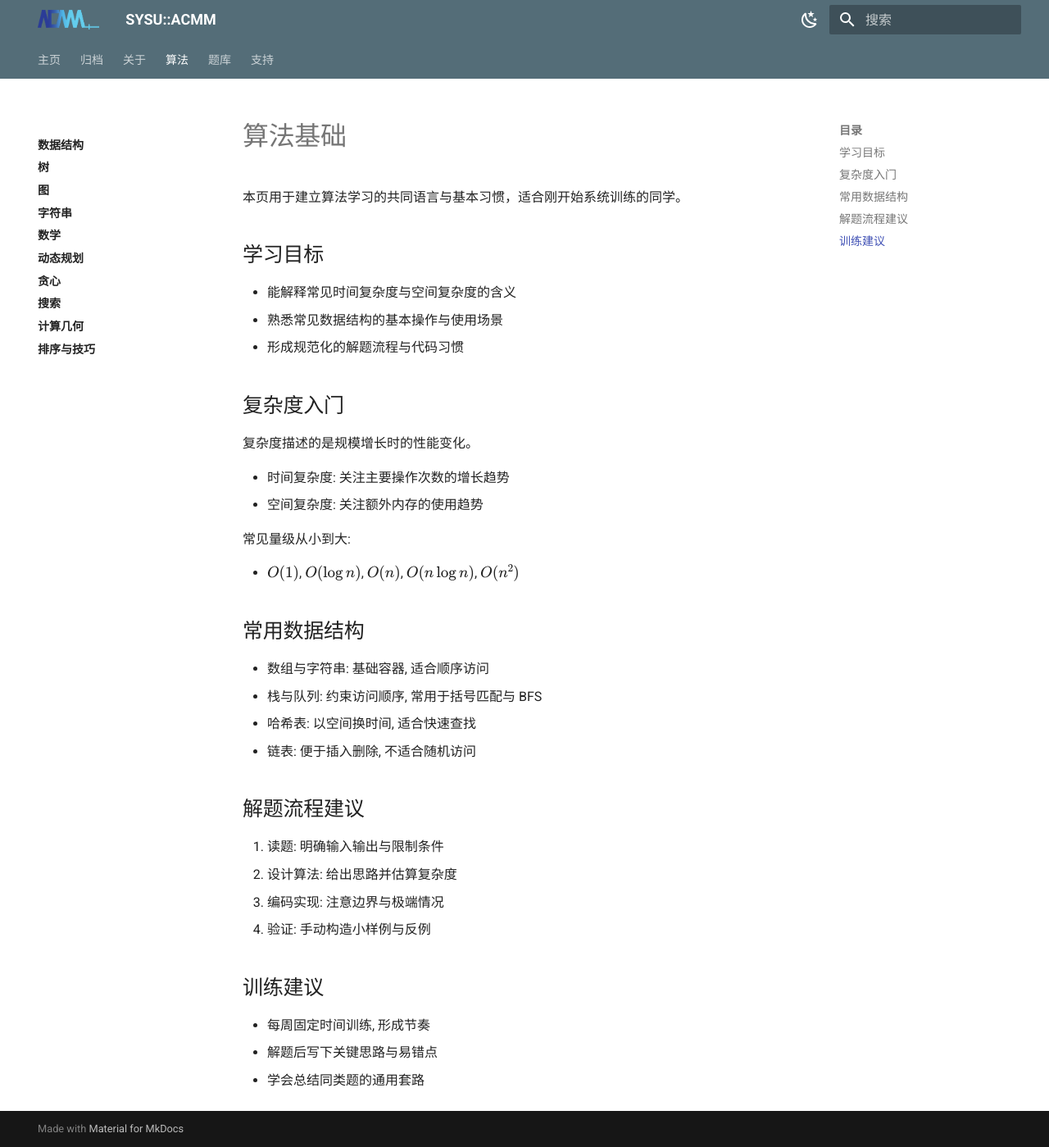
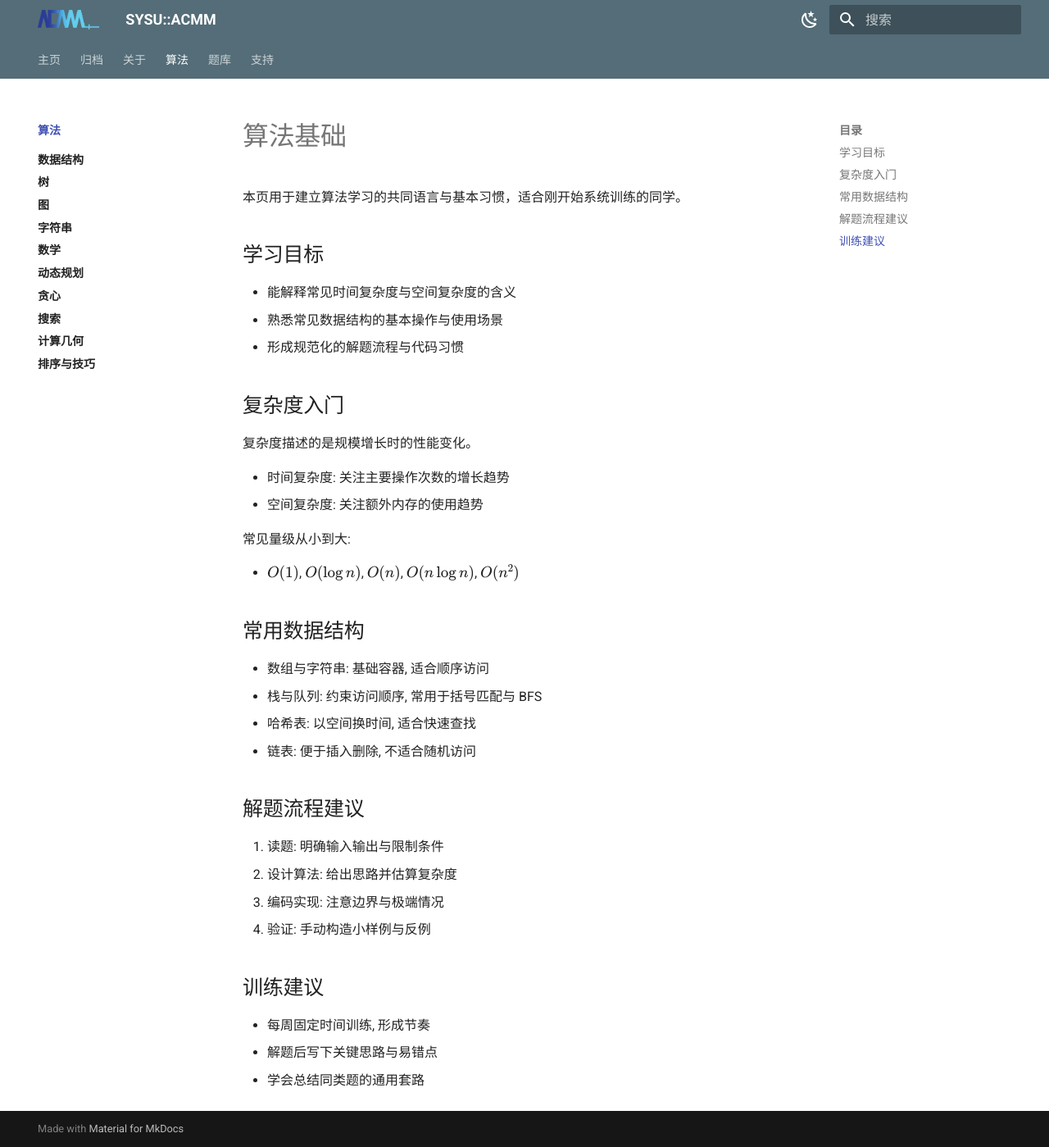
Before and after one commit to SemsueZhang/acmm-site, an MkDocs documentation site: the page built from docs/algorithms/index.md, in a window 1280 px wide and 1399 px high. Shown: the whole window at 82% size. Built offline with MkDocs 1.6.1 and Material for MkDocs 9.7.7, drawn with Linux system fonts in a browser that asks for light colours.

Commit message:
修改侧边栏无法显示的问题

```diff
--- a/docs/stylesheets/sidebar.css
+++ b/docs/stylesheets/sidebar.css
@@ -3,16 +3,16 @@
     display: none;
 }
 
-/* 隐藏侧边栏一级目录标题（如“算法”），保留二级条目 */
+/* 隐藏侧边栏一级目录标题（如“算法”），保留二级条目
 .md-nav--primary > .md-nav__list > .md-nav__item > .md-nav__link,
 .md-nav--primary > .md-nav__list > .md-nav__item > label.md-nav__link {
     display: none;
 }
 
-/* 去掉隐藏标题后多余的上边距 */
+去掉隐藏标题后多余的上边距
 .md-nav--primary > .md-nav__list > .md-nav__item > .md-nav__list {
     margin-top: 0;
-}
+} */
 
 /* 二级条目使用正常字重 */
 .md-nav--primary > .md-nav__list > .md-nav__item > .md-nav__list > .md-nav__item > .md-nav__link,
@@ -21,8 +21,3 @@
     font-size: 1rem;
     font-weight : 40;
 }
-
-/* 仅在首页隐藏右侧目录栏 */
-body[data-md-page="index"] .md-sidebar--secondary {
-    display: none;
-}
```
